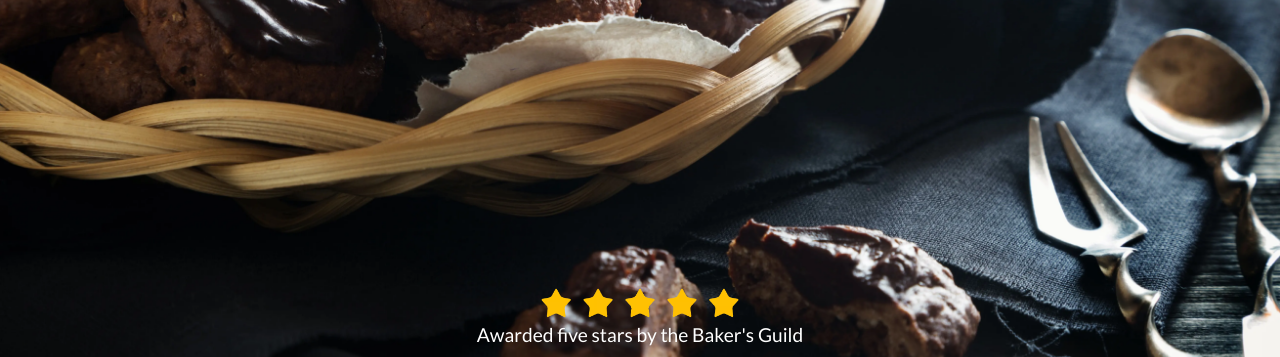
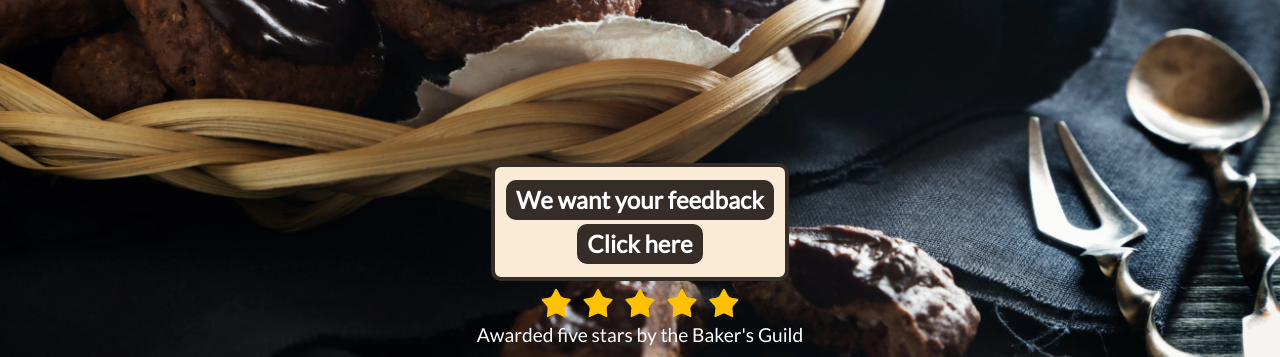
Before and after one commit to Code-Institute-Submissions/TerraBite147-the-pastry-palette, a plain HTML site: page index.html in a window 1280 px wide. Shown: the part 267-624 px from the top of the page. Drawn offline with Linux system fonts and the light colour scheme.

Commit message:
feat(index): style CTA for link to survey

```diff
--- a/assets/css/style.css
+++ b/assets/css/style.css
@@ -97,23 +97,30 @@ main {
 
 .survey-link {
     position: absolute;
-    top: 60px;
-    right: 0;
-    padding-top: 60px;
-
+    top: 430px;
+    width: 100%;
 }
-
-.box {
-    position: relative;
-    background-color: rgba(250, 235, 215, 0.884);
-    border-left: 2px solid black;
-    border-bottom: 2px solid black;
-    border-radius: 0 0 0 20px;
-    width: 280px;
-    height: 100px;
-    text-align: center;
-    z-index: 0;
-
+.survey-link-container {
+    display: flex;
+    flex-direction: column;
+    align-items: center;
+    justify-content: space-evenly;
+    margin: auto;
+    width: 270px;
+    height: 90px;
+    background-color: antiquewhite;
+    padding: 10px;
+    border: 4px solid #362d29;
+    border-radius: 10px;
+    gap: 2px;
+}
+.survey-title, .survey-anchor{
+    background-color: #362d29;
+    padding: 10px;
+    border-radius: 10px;
+    line-height: 20px;
+    font-size: 24px;
+    color: #fff;
 }
 
 .flex {
@@ -363,14 +370,6 @@ main {
         flex-direction: row;
     }
 
-    .survey-link {
-        width: 100%;
-        top: 500px;
-        right: 0;
-
-        align-items: center;
-    }
-
     .box {
         width: 250px;
         height: 100px;
@@ -399,12 +398,18 @@ main {
         font-size: 20px;
         color: #dadada;
     }
+    #title {
+        top: 60px;
+    }
     #title h1 {
         font-size: 40px;
     }
 
     #title h2 {
         font-size: 20px;
+    }
+    #award {
+        font-size: 90%;
     }
 
     .about-us-section img {
--- a/index.html
+++ b/index.html
@@ -36,13 +36,9 @@
                 </div>
                 <!-- Survey link -->
                 <div class="survey-link">
-                    <div class="box">
-                        <a href="survey.html" title="Link to survey" class="links">
-                            <div class="flex">
-                                <h2>Your Opinon Matters</h2>
-                                <p>Win €50</p>
-                            </div>
-                        </a>
+                    <div class="survey-link-container">
+                        <h4 class="survey-title">We want your feedback</h4>
+                        <a href="survey.html" aria-label="link to survey" class="survey-anchor"><h4>Click here</h4></a>
                     </div>
                 </div>
                 <!-- Award -->
@@ -62,22 +58,27 @@
                         <div class="flex-column">
                             <h3>Wholemeal</h3>
                             <div class="inner-container">
-                                <img src="./assets/images/pexels-pixabay-209196.webp" alt="Two loaves of Wholemeal bread">
-                                <p>Nutty, wholesome goodness packed into every slice - a fiber-rich delight for the health-conscious bread lovers.</p>
+                                <img src="./assets/images/pexels-pixabay-209196.webp"
+                                    alt="Two loaves of Wholemeal bread">
+                                <p>Nutty, wholesome goodness packed into every slice - a fiber-rich delight for the
+                                    health-conscious bread lovers.</p>
                             </div>
                         </div>
                         <div class="flex-column">
                             <h3>Sourdough</h3>
                             <div class="inner-container">
                                 <img src="./assets/images/Sourdough.webp" alt="A round loaf of Sourdough">
-                                <p>Our signature tangy and crusty Sourdough bread, made with love and a century-old starter - a timeless classic that'll keep you coming back for more.</p>
+                                <p>Our signature tangy and crusty Sourdough bread, made with love and a century-old
+                                    starter - a timeless classic that'll keep you coming back for more.</p>
                             </div>
                         </div>
                         <div class="flex-column">
                             <h3>French Coarse</h3>
                             <div class="inner-container">
-                                <img src="./assets/images/french-coarse-country-bread.webp" alt="Two French Coarse loaves ">
-                                <p>French Coarse Country Loaf: An artisanal masterpiece, our French Coarse Country Loaf boasts a crunchy crust and a chewy, flavorful interior.</p>
+                                <img src="./assets/images/french-coarse-country-bread.webp"
+                                    alt="Two French Coarse loaves ">
+                                <p>French Coarse Country Loaf: An artisanal masterpiece, our French Coarse Country Loaf
+                                    boasts a crunchy crust and a chewy, flavorful interior.</p>
                             </div>
                         </div>
                     </div>
@@ -163,7 +164,10 @@
                 </div>
                 <div class="about-us-section">
                     <div class="google-map">
-                        <iframe src="https://www.google.com/maps/embed?pb=!1m18!1m12!1m3!1d517.5201917266446!2d-8.468919793315749!3d51.901939117512605!2m3!1f0!2f0!3f0!3m2!1i1024!2i768!4f13.1!3m3!1m2!1s0x4844900e70853da1%3A0xac3eda65dbb2afc1!2sSt%20Patrick&#39;s%20Pl%2C%20Victorian%20Quarter%2C%20Cork!5e0!3m2!1sen!2sie!4v1690837687056!5m2!1sen!2sie" width="400" height="300" style="border:0;" allowfullscreen="" loading="lazy" referrerpolicy="no-referrer-when-downgrade"></iframe>
+                        <iframe
+                            src="https://www.google.com/maps/embed?pb=!1m18!1m12!1m3!1d517.5201917266446!2d-8.468919793315749!3d51.901939117512605!2m3!1f0!2f0!3f0!3m2!1i1024!2i768!4f13.1!3m3!1m2!1s0x4844900e70853da1%3A0xac3eda65dbb2afc1!2sSt%20Patrick&#39;s%20Pl%2C%20Victorian%20Quarter%2C%20Cork!5e0!3m2!1sen!2sie!4v1690837687056!5m2!1sen!2sie"
+                            width="400" height="300" style="border:0;" allowfullscreen="" loading="lazy"
+                            referrerpolicy="no-referrer-when-downgrade"></iframe>
                     </div>
                     <div class="width400 info">
                         <h2>Get in touch</h2>
@@ -178,10 +182,10 @@
                         <h3>Address : </h3>
                         <p>14A Wellington Rd, St Patrick's Pl, </p>
                         <p>Cork, T23 KX6V</p>
+                    </div>
                 </div>
-            </div>
-        </article>
-    </main>
+            </article>
+        </main>
         <!-- Footer -->
         <footer class="footer-section">
             <ul class="links-footer social">
@@ -200,7 +204,7 @@
             </ul>
             <p>The Pastry Palette ©</p>
         </footer>
-                        <script src="https://kit.fontawesome.com/0da88937d5.js" crossorigin="anonymous"></script>
+        <script src="https://kit.fontawesome.com/0da88937d5.js" crossorigin="anonymous"></script>
 </body>
 
 </html>
```
Also changed, not shown: survey.html (+7 -8 lines).
